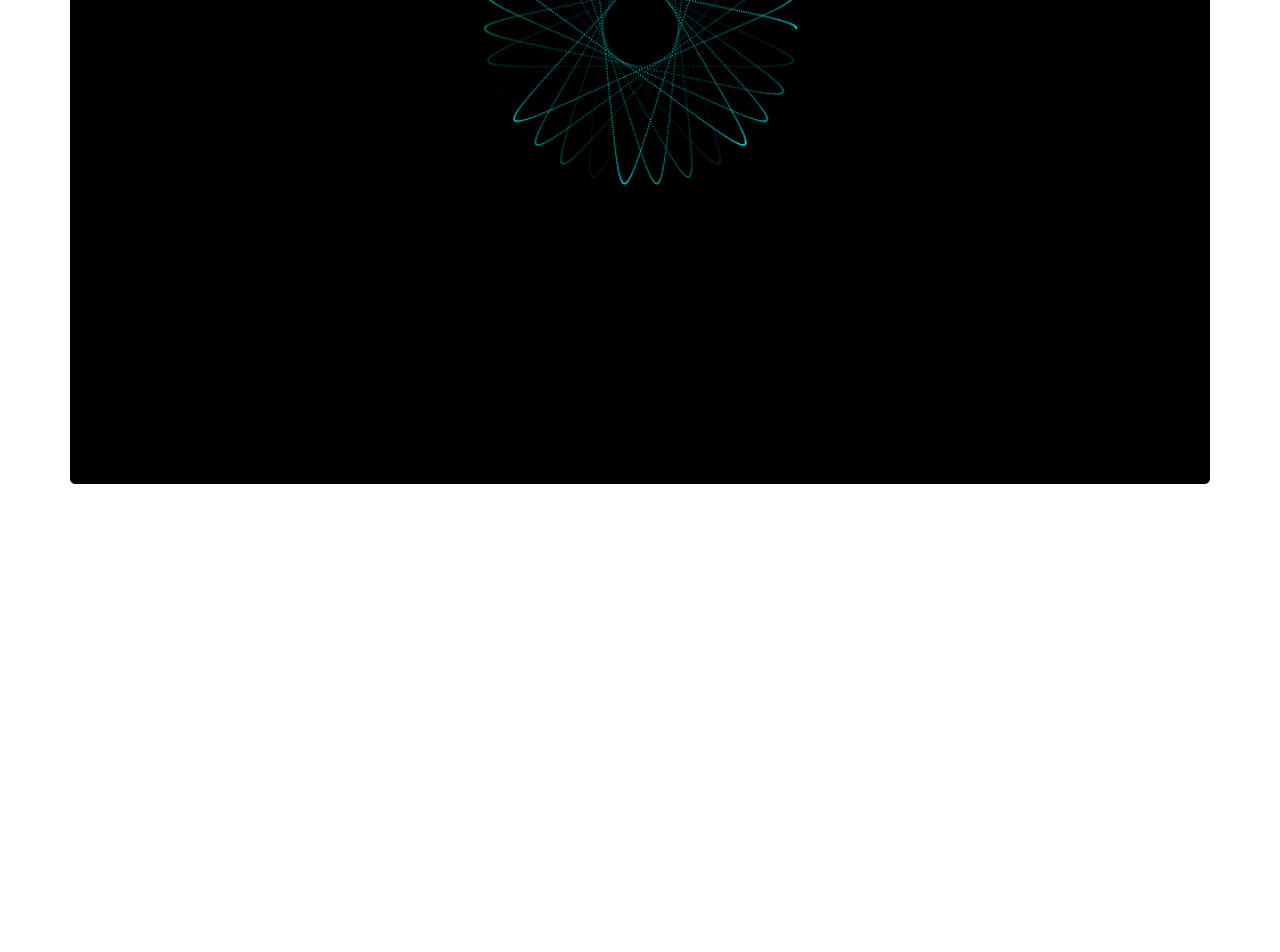
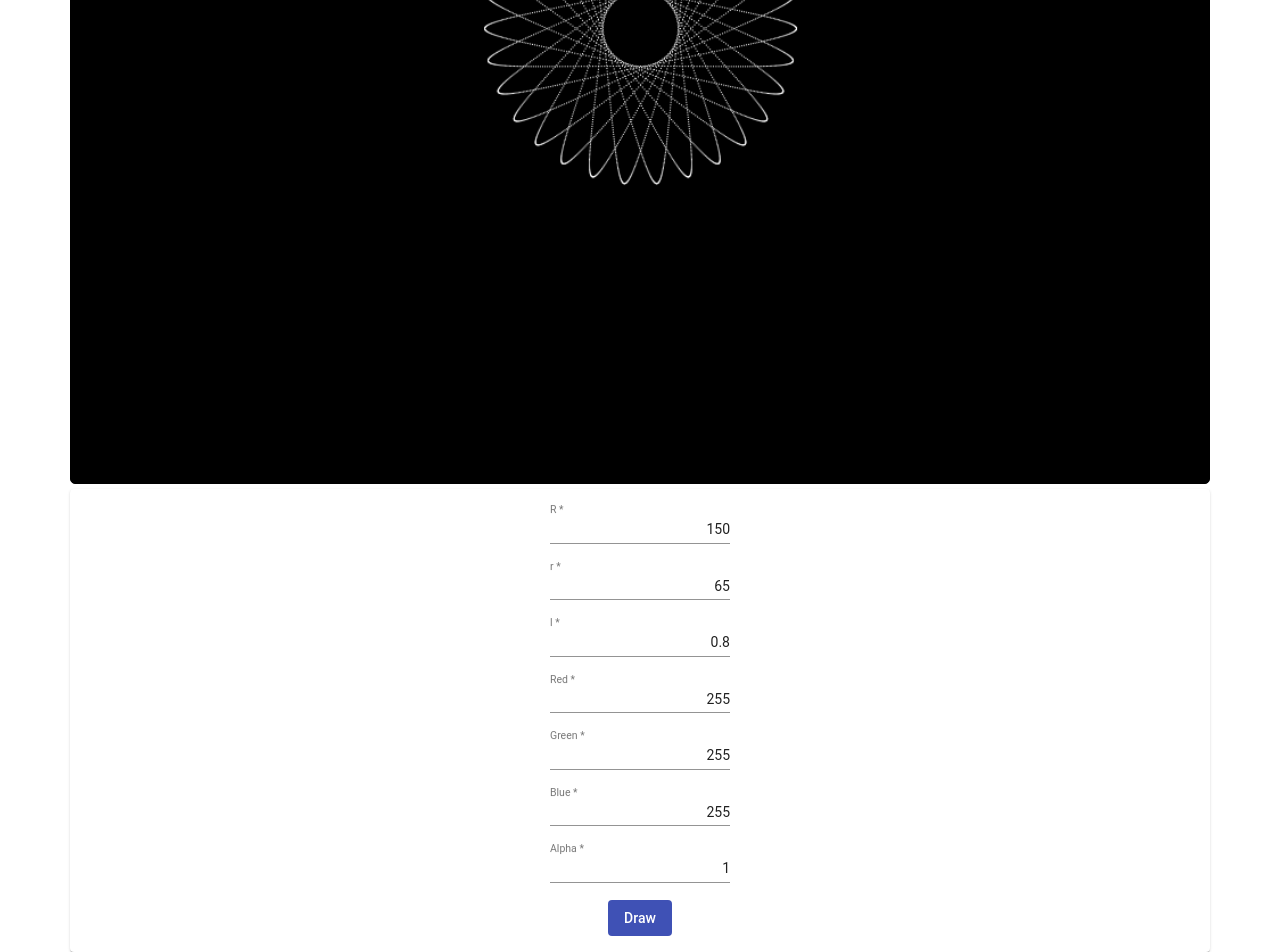
Before and after one commit to mikhaild908/ng-spirograph, an Angular app: page / in a window 1280 px wide. Shown: the part 498-1450 px from the top of the page. Before the commit the page ends 987 px from the top, so only its background shows below. Built offline with nearby package versions, Linux system fonts and the light colour scheme.

Commit message:
added angular material

```diff
--- a/package.json
+++ b/package.json
@@ -11,16 +11,19 @@
   },
   "private": true,
   "dependencies": {
-    "@angular/animations": "^6.0.3",
+    "@angular/animations": "^6.1.4",
+    "@angular/cdk": "^6.4.6",
     "@angular/common": "^6.0.3",
     "@angular/compiler": "^6.0.3",
     "@angular/core": "^6.0.3",
     "@angular/forms": "^6.0.3",
     "@angular/http": "^6.0.3",
+    "@angular/material": "^6.4.6",
     "@angular/platform-browser": "^6.0.3",
     "@angular/platform-browser-dynamic": "^6.0.3",
     "@angular/router": "^6.0.3",
     "core-js": "^2.5.4",
+    "hammerjs": "^2.0.8",
     "rxjs": "^6.0.0",
     "zone.js": "^0.8.26"
   },
--- a/src/app/app.component.css
+++ b/src/app/app.component.css
@@ -0,0 +1,3 @@
+input {
+    text-align:right;
+}
--- a/src/app/app.component.html
+++ b/src/app/app.component.html
@@ -1,4 +1,71 @@
 <div class='container' style='text-align:center'>
   <h1>{{title}}</h1>
-  <app-spirograph></app-spirograph>
+  <app-spirograph #spirograph
+                  [(R)]='R'
+                  [(r)]='r'
+                  [(l)]='l'
+                  [(red)]='red'
+                  [(green)]='green'
+                  [(blue)]='blue'>
+  </app-spirograph>
+
+  <mat-card>
+    <mat-card-content>
+      <mat-form-field>
+        <mat-label>R</mat-label>
+        <input matInput
+          [(ngModel)]='R'
+          required />
+      </mat-form-field>
+      <br />
+      <mat-form-field>
+        <mat-label>r</mat-label>
+        <input matInput
+          [(ngModel)]='r'
+          required />
+      </mat-form-field>
+      <br />
+      <mat-form-field>
+        <mat-label>l</mat-label>
+        <input matInput
+          [(ngModel)]='l'
+          required />
+      </mat-form-field>
+      <br />
+
+      <mat-form-field>
+        <mat-label>Red</mat-label>
+        <input matInput
+          [(ngModel)]='red'
+          required />
+      </mat-form-field>
+      <br />
+      <mat-form-field>
+        <mat-label>Green</mat-label>
+        <input matInput
+          [(ngModel)]='green'
+          required />
+      </mat-form-field>
+      <br />
+      <mat-form-field>
+        <mat-label>Blue</mat-label>
+        <input matInput
+          [(ngModel)]='blue'
+          required />
+      </mat-form-field>
+      <br />
+      <mat-form-field>
+        <mat-label>Alpha</mat-label>
+        <input matInput
+          [(ngModel)]='alpha'
+          required />
+      </mat-form-field>
+      <br />
+
+      <button mat-flat-button color="primary" (click)='onDrawSpirograph()'>Draw</button>
+      <!-- <h6>R: {{R}}</h6>
+      <h6>r: {{r}}</h6>
+      <h6>l: {{l}}</h6> -->
+    </mat-card-content>
+  </mat-card>
 </div>
--- a/src/app/app.component.ts
+++ b/src/app/app.component.ts
@@ -1,10 +1,37 @@
-import { Component } from '@angular/core';
+import { Component, OnInit, ElementRef, ViewChild } from '@angular/core';
+import { SpirographComponent } from './spirograph/spirograph.component';
 
 @Component({
   selector: 'app-root',
   templateUrl: './app.component.html',
   styleUrls: ['./app.component.css']
 })
-export class AppComponent {
-  title = 'Spirograph';
+export class AppComponent implements OnInit {
+  @ViewChild('spirograph') spirograph: SpirographComponent;
+
+  title = 'Spirograph Generator';
+
+  R: string;
+  r: string;
+  l: string;
+
+  red: number;
+  green: number;
+  blue: number;
+  alpha: number;
+
+  ngOnInit() {
+    this.R = '150';
+    this.r =  '65';
+    this.l = '0.8';
+
+    this.red = 255;
+    this.green = 255;
+    this.blue = 255;
+    this.alpha = 1.0;
+  }
+
+  public onDrawSpirograph(): void {
+    this.spirograph.draw();
+  }
 }
--- a/src/app/spirograph/spirograph.component.ts
+++ b/src/app/spirograph/spirograph.component.ts
@@ -1,4 +1,4 @@
-import { Component, OnInit, ElementRef, ViewChild } from '@angular/core';
+import { Component, OnInit, Input, ElementRef, ViewChild } from '@angular/core';
 
 @Component({
   selector: 'app-spirograph',
@@ -8,31 +8,27 @@ import { Component, OnInit, ElementRef, ViewChild } from '@angular/core';
 export class SpirographComponent implements OnInit {
   @ViewChild('myCanvas') canvasRef: ElementRef;
 
+  @Input() R: number; // 220; // 150;
+  @Input() r: number; // 65
+  @Input() l: number; // 0.8
+
+  @Input() red = 255;
+  @Input() green = 255;
+  @Input() blue = 255;
+  @Input() alpha = 1.0;
+
   private xc: number;
   private yc: number;
-  private R: number;
-  private r: number;
-  private l: number;
   private k: number;
   private nRot: number;
 
   constructor() { }
 
   ngOnInit() {
-    const xc = this.getCanvasWidth() / 2;
-    const yc = this.getCanvasHeight() / 2;
-
-    // const R = 220;
-    // const r = 65;
-    // const l = 0.8;
-
-    const R = 150;
-    const r = 65;
-    const l = 0.8;
-
-    this.setParameters(xc, yc, R, r, l);
-
-    this.drawSpirograph();
+    if (this.R && this.r && this.l) {
+      this.setParameters(this.getCanvasWidth() / 2, this.getCanvasHeight() / 2, this.R, this.r, this.l);
+      this.drawSpirograph();
+    }
   }
 
   private setParameters(xc: number, yc: number, R: number, r: number, l: number): void {
@@ -46,31 +42,6 @@ export class SpirographComponent implements OnInit {
 
     this.k = r / R;
     this.nRot = this.r / gcdVal;
-  }
-
-  private drawSpirograph(): void {
-    const ctx: CanvasRenderingContext2D = this.canvasRef.nativeElement.getContext('2d');
-    ctx.beginPath();
-
-    let theta = 0;
-    const R = this.R;
-    const k = this.k;
-    const l = this.l;
-
-    const max = 360 * this.nRot;
-
-    for (let i = 0; i < 360 * this.nRot + 1; i++) {
-      theta = this.toRadians(i);
-
-      const x = R * ((1 - k) * Math.cos(theta) + l * k * Math.cos((1 - k) * theta / k));
-      const y = R * ((1 - k) * Math.sin(theta) - l * k * Math.sin((1 - k) * theta / k));
-
-      ctx.fillStyle = this.getColor(0, this.mapTo256(i, max), this.mapTo256(i, max), 1);
-
-      ctx.fillRect(this.xc + x, this.yc + y, 1, 1);
-    }
-
-    ctx.fill();
   }
 
   private mapTo256(value: number, max: number): number {
@@ -116,4 +87,37 @@ export class SpirographComponent implements OnInit {
   private getCanvasWidth(): number {
     return this.canvasRef.nativeElement.width;
   }
+
+  private drawSpirograph(): void {
+    const ctx: CanvasRenderingContext2D = this.canvasRef.nativeElement.getContext('2d');
+    ctx.clearRect(0, 0, this.getCanvasWidth(), this.getCanvasHeight());
+    ctx.beginPath();
+
+    ctx.fillStyle = this.getColor(this.red, this.green, this.blue, this.alpha);
+
+    let theta = 0;
+    const R = this.R;
+    const k = this.k;
+    const l = this.l;
+
+    const max = 360 * this.nRot;
+
+    for (let i = 0; i < 360 * this.nRot + 1; i++) {
+      theta = this.toRadians(i);
+
+      const x = R * ((1 - k) * Math.cos(theta) + l * k * Math.cos((1 - k) * theta / k));
+      const y = R * ((1 - k) * Math.sin(theta) - l * k * Math.sin((1 - k) * theta / k));
+
+      // ctx.fillStyle = this.getColor(0, this.mapTo256(i, max), this.mapTo256(i, max), 1);
+
+      ctx.fillRect(this.xc + x, this.yc + y, 1, 1);
+    }
+
+    ctx.fill();
+  }
+
+  public draw(): void {
+    this.setParameters(this.getCanvasWidth() / 2, this.getCanvasHeight() / 2, this.R, this.r, this.l);
+    this.drawSpirograph();
+  }
 }
--- a/src/main.ts
+++ b/src/main.ts
@@ -3,6 +3,8 @@ import { platformBrowserDynamic } from '@angular/platform-browser-dynamic';
 
 import { AppModule } from './app/app.module';
 import { environment } from './environments/environment';
+
+import 'hammerjs';
 
 if (environment.production) {
   enableProdMode();
--- a/src/styles.css
+++ b/src/styles.css
@@ -1 +1,2 @@
 /* You can add global styles to this file, and also import other style files */
+@import "~@angular/material/prebuilt-themes/indigo-pink.css";
```
Also changed, not shown: src/app/app.module.ts (+11 -1 lines), 1 other file (tests, documents, lock files or other folders).
